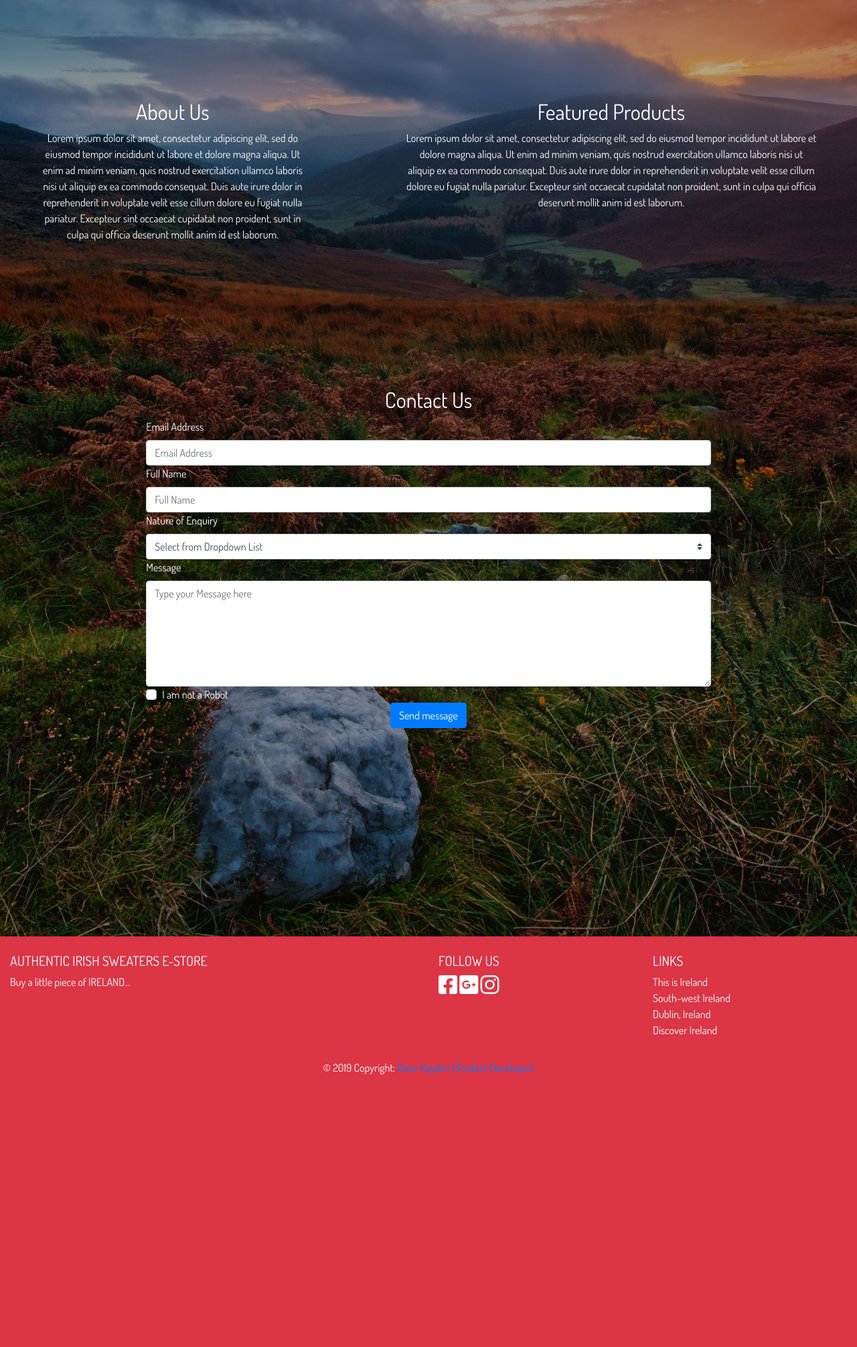
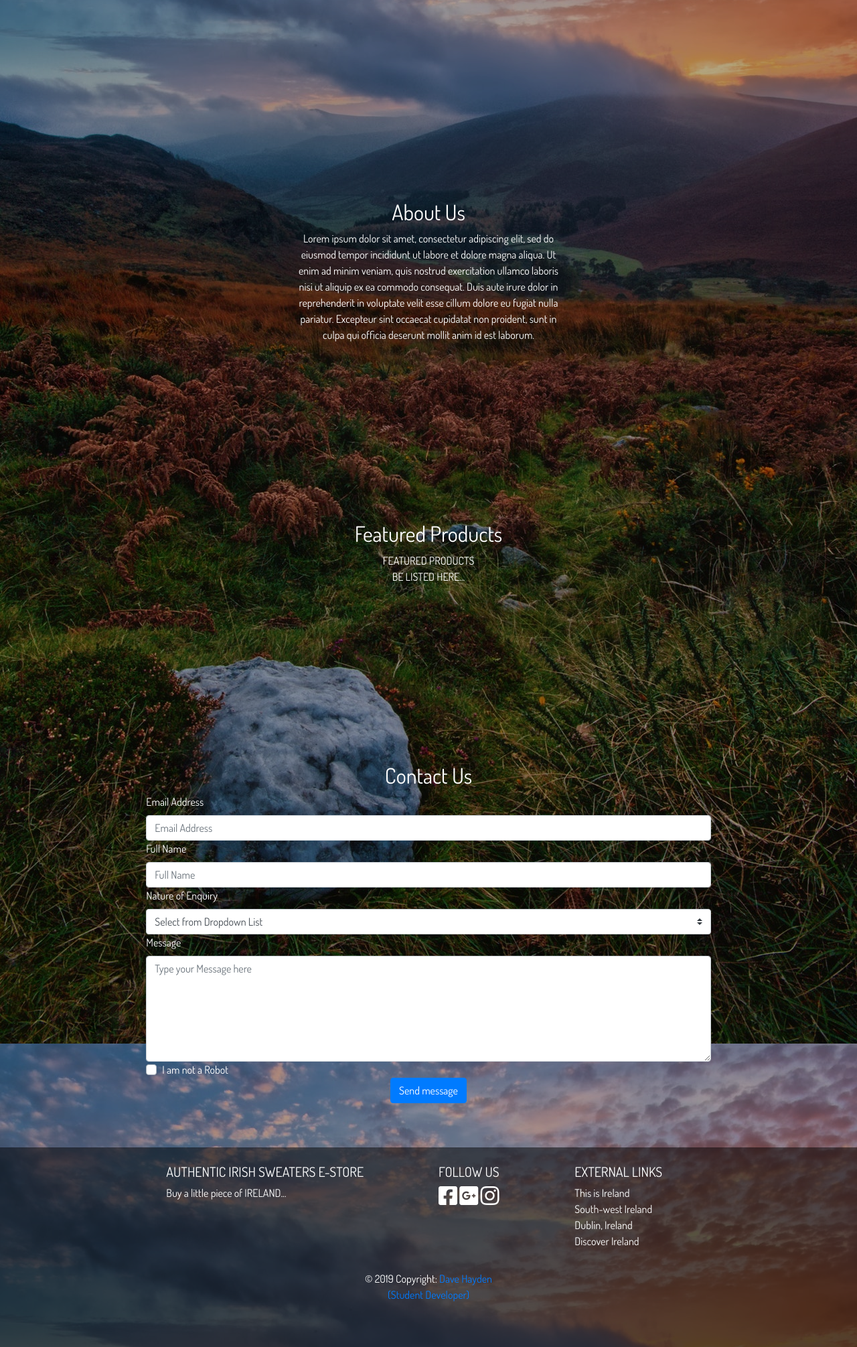
Before and after one commit to Code-Institute-Submissions/haydal810-Milestone-Project-4, a Django app: page / in a window 1280 px wide. Shown: the part 418-2429 px from the top of the page at 67% size. Before the commit the page ends 2022 px from the top, so only its background shows below. Run offline with Django 3.2, Linux system fonts and the light colour scheme; some libraries are stand-ins or nearby versions.

Commit message:
redo of rows for index content

```diff
--- a/accounts/templates/index.html
+++ b/accounts/templates/index.html
@@ -32,11 +32,10 @@
 <div class="top_buffer">
     <h2>Featured Products</h2>
     <p>
-        Lorem ipsum dolor sit amet, consectetur adipiscing elit, sed do eiusmod tempor incididunt ut labore et
-        dolore magna aliqua. Ut enim ad minim veniam, quis nostrud exercitation ullamco laboris nisi ut aliquip
-        ex ea commodo consequat. Duis aute irure dolor in reprehenderit in voluptate velit esse cillum dolore eu
-        fugiat nulla pariatur. Excepteur sint occaecat cupidatat non proident, sunt in culpa qui officia
-        deserunt mollit anim id est laborum.
+        FEATURED PRODUCTS <tbody>
+            <br>
+            BE LISTED HERE...
+        </tbody>
     </p>
 </div>
 {% endblock %}
--- a/static/css/styles.css
+++ b/static/css/styles.css
@@ -13,7 +13,7 @@ body {
     background: url("/static/img/bg1.jpg") no-repeat center center fixed;
     background-color: #2ecc71;
     background-size: cover;
-    height: 220vh;
+    height: fit-content;
     width: 100%;
     margin: auto;
     z-index: -1;
@@ -31,9 +31,20 @@ body {
     position: relative;
     top: 0;
     left: 0;
-    height: 220vh;
+    height: fit-content;
     width: 100%;
     background-color: rgba(0, 0, 0, 0.3);
+}
+
+.footer_opaque-overlay {
+    position: relative;
+    top: 0;
+    left: 0;
+    height: fit-content;
+    width: 100%;
+    background-color: rgba(0, 0, 0, 0.5);
+    margin-right: 0px;
+    margin-left: 0px;
 }
 
 .top_buffer {
@@ -44,6 +55,7 @@ body {
     padding-left: 20px;
     padding-right: 20px;
     text-align: center;
+    padding-bottom: 50px;
 }
 
 .socialmedia_icon {
--- a/templates/base.html
+++ b/templates/base.html
@@ -102,19 +102,22 @@
 
             <!-- Row for login / register / my profile -->
             <div class="row justify-content-center">
-                <div class="col-10 col-md-4 centre_alignment text-white col_content">
+                <div class="col-10 col-md-3 centre_alignment text-white col_content">
                     {% block content %}
                     {% endblock %}
                 </div>
             </div>
 
-            <!-- Row for About_Us / Featured Products block content -->
+            <!-- Row for About_Us block content -->
             <div class="row justify-content-around text-white centre_alignment aboutus_row">
                 <div class="col-12 col-md-4 col_content">
                     {% block index_content %}
                     {% endblock %}
                 </div>
-                <div class="col-12 col-md-6 col_content">
+            </div>
+            <!-- Row for Featured Products block content -->
+            <div class="row justify-content-around text-white centre_alignment aboutus_row">
+                <div class="col-12 col-md-4 col_content">
                     {% block featured_content %}
                     {% endblock %}
                 </div>
@@ -126,9 +129,9 @@
                     {% endblock %}
                 </div>
             </div>
-        </div>
-    </div>
-    <!-- Footer template borrowed from https://mdbootstrap.com/ -->
+            <!-- Row for Footer -->
+            <div class="row justify-content-center footer_opaque-overlay">
+                <div class="col-10 col-md-8 centre_alignment text-white col_content">
                     <footer class="page-footer font-small blue pt-4 text-white">
 
                         <!-- Footer Links -->
@@ -172,7 +175,7 @@
                                 <div class="col-md-3 mb-md-0 mb-3">
 
                                     <!-- Links -->
-                    <h5 class="text-uppercase">Links</h5>
+                                    <h5 class="text-uppercase">External Links</h5>
 
                                     <ul class="list-unstyled">
                                         <li>
@@ -199,11 +202,17 @@
 
                         <!-- Copyright -->
                         <div class="footer-copyright text-center py-3 text-white">© 2019 Copyright:
-            <a href="https://www.linkedin.com/in/david-hayden810/"> Dave Hayden (Student Developer)</a>
+                            <a href="https://www.linkedin.com/in/david-hayden810/"> Dave Hayden<br>(Student Developer)</a>
                         </div>
                         <!-- Copyright -->
 
                     </footer>
+                </div>
+            </div>
+        </div>
+    </div>
+    <!-- Footer template borrowed from https://mdbootstrap.com/ -->
+
     <!-- End Footer -->
 
 
```
Lines whose indentation alone changed are shown as unchanged.
